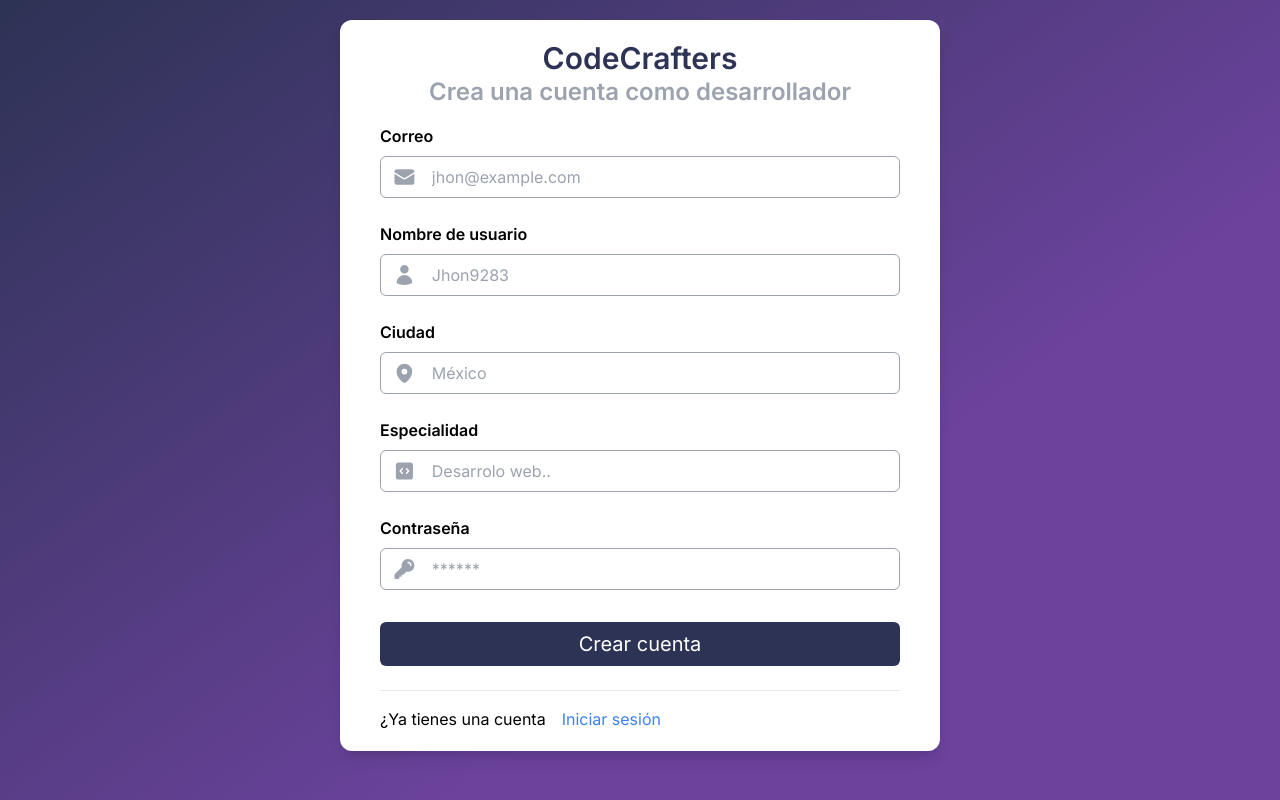
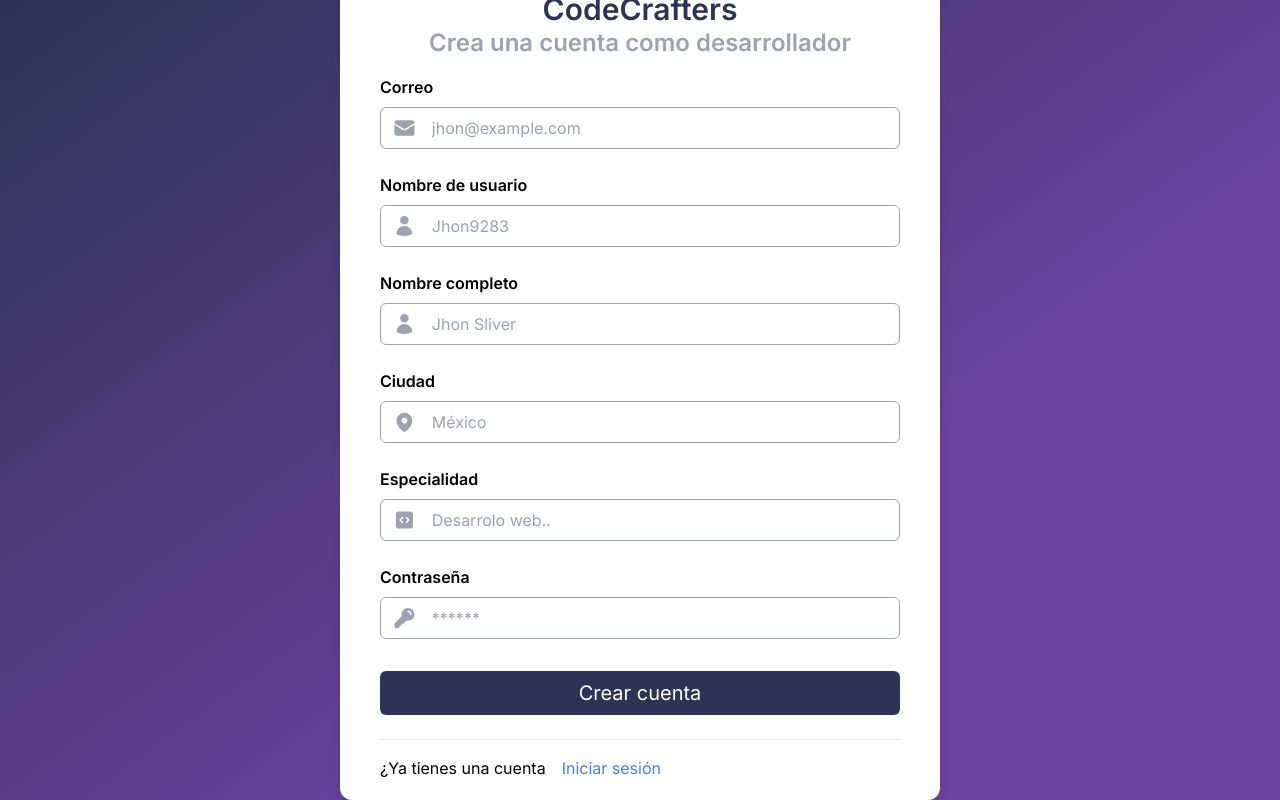
Before and after one commit to Oliver-G-R/freelancer-web-app, a Next.js app: page /auth/register/developer in a window 1280 px wide. Built offline with nearby package versions, Linux system fonts and the light colour scheme.

Commit message:
add: nuevo campo de nombre completo

```diff
--- a/src/app/(auth)/auth/register/developer/page.tsx
+++ b/src/app/(auth)/auth/register/developer/page.tsx
@@ -26,6 +26,15 @@ export default function Developer(){
         name="nameUser"
         placeholder="Jhon9283"
         labelTitle="Nombre de usuario"
+      >
+        <HiUser className="text-gray-400 text-2xl" />
+      </InputForm>
+      <InputForm
+        id="fullName"
+        type="text"
+        name="fullName"
+        placeholder="Jhon Sliver"
+        labelTitle="Nombre completo"
       >
         <HiUser className="text-gray-400 text-2xl" />
       </InputForm>
--- a/src/app/(auth)/auth/register/user-basic/page.tsx
+++ b/src/app/(auth)/auth/register/user-basic/page.tsx
@@ -31,6 +31,15 @@ export default function UserBasic(){
       <HiUser className="text-gray-400 text-2xl" />
     </InputForm>
     <InputForm
+      id="fullName"
+      type="text"
+      name="fullName"
+      placeholder="Jhon Sliver"
+      labelTitle="Nombre completo"
+    >
+      <HiUser className="text-gray-400 text-2xl" />
+    </InputForm>
+    <InputForm
       id="password"
       type="password"
       name="password"
```
